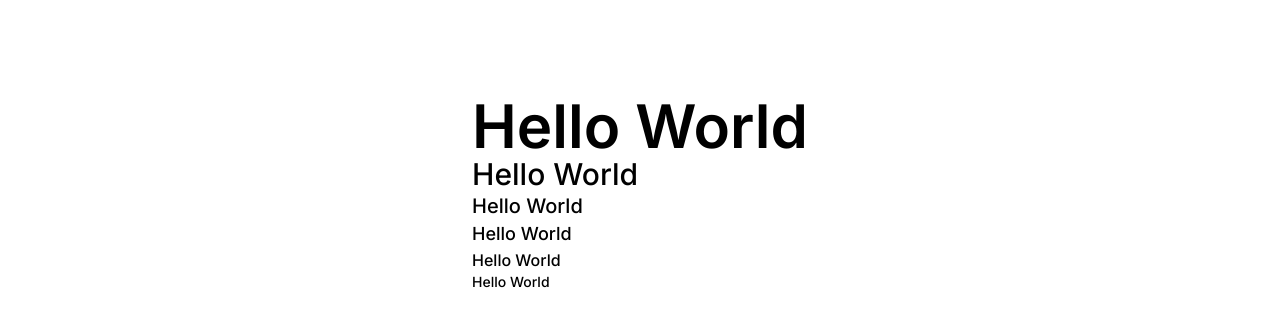
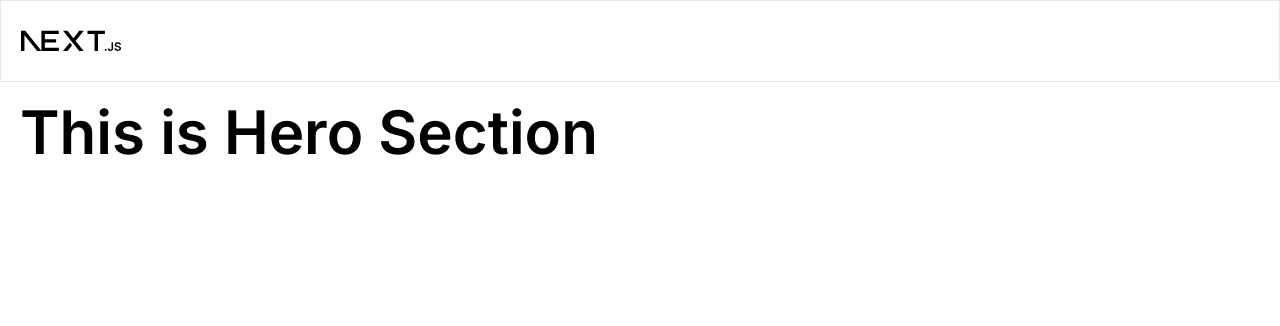
Before and after one commit to shahadat-robin/NextJS-Starter, a Next.js app: page / in a window 1280 px wide. Shown: the top 326 px of the page. Built offline with nearby package versions, Linux system fonts and the light colour scheme.

Commit message:
reusable container component updated

```diff
--- a/app/layout.tsx
+++ b/app/layout.tsx
@@ -1,3 +1,4 @@
+import AppLayout from '@/layout';
 import '@/styles/index.css';
 import type { Metadata } from 'next';
 import { Inter } from 'next/font/google';
@@ -20,7 +21,9 @@ export default function RootLayout({
 }>) {
   return (
     <html lang="en">
-      <body className={inter.className}>{children}</body>
+      <body className={inter.className}>
+        <AppLayout>{children}</AppLayout>
+      </body>
     </html>
   );
 }
--- a/src/components/button.tsx
+++ /dev/null
@@ -1,11 +0,0 @@
-import type { FC, PropsWithChildren } from 'react';
-
-interface Props extends PropsWithChildren {
-  size: string;
-}
-
-const Button: FC<Props> = ({ children }) => {
-  return <button>{children}</button>;
-};
-
-export default Button;
--- /dev/null
+++ b/src/components/button/index.tsx
@@ -0,0 +1,9 @@
+import { cn } from '@/utils/class-merge';
+import type { FC } from 'react';
+import type { IButtonProps } from './interface';
+
+const Button: FC<IButtonProps> = ({ children, className }) => (
+  <button className={cn(className)}>{children}</button>
+);
+
+export default Button;
--- /dev/null
+++ b/src/components/button/interface.ts
@@ -0,0 +1,6 @@
+import type { ClassValue } from 'clsx';
+import type { PropsWithChildren } from 'react';
+
+export interface IButtonProps extends PropsWithChildren {
+  className?: ClassValue;
+}
--- /dev/null
+++ b/src/components/container/index.tsx
@@ -0,0 +1,13 @@
+import { cn } from '@/utils/class-merge';
+import { forwardRef } from 'react';
+import type { IContainerProps } from './interface';
+
+const Container = forwardRef<HTMLDivElement, IContainerProps>(({ children, className }, ref) => (
+  <div ref={ref} className={cn('container', className)}>
+    {children}
+  </div>
+));
+
+Container.displayName = 'Container';
+
+export default Container;
--- /dev/null
+++ b/src/components/container/interface.ts
@@ -0,0 +1,6 @@
+import type { ClassValue } from 'clsx';
+import type { PropsWithChildren } from 'react';
+
+export interface IContainerProps extends PropsWithChildren {
+  className?: ClassValue;
+}
--- /dev/null
+++ b/src/layout/header.tsx
@@ -0,0 +1,21 @@
+import Container from '@/components/container';
+import Image from 'next/image';
+import type { FC } from 'react';
+
+const AppHeader: FC = () => {
+  return (
+    <header className="border p-5 sticky top-0 bg-white z-50">
+      <Container>
+        <Image
+          src="/next.svg"
+          alt="Brand logo"
+          width={100}
+          height={50}
+          className="h-10 cursor-pointer"
+        />
+      </Container>
+    </header>
+  );
+};
+
+export default AppHeader;
--- /dev/null
+++ b/src/layout/index.tsx
@@ -0,0 +1,15 @@
+'use client';
+
+import type { FC, PropsWithChildren } from 'react';
+import AppHeader from './header';
+
+const AppLayout: FC<PropsWithChildren> = ({ children }) => {
+  return (
+    <>
+      <AppHeader />
+      <main className="p-5">{children}</main>
+    </>
+  );
+};
+
+export default AppLayout;
--- /dev/null
+++ b/src/page-builder/home-page/hero-section.tsx
@@ -0,0 +1,15 @@
+import Container from '@/components/container';
+import Typography from '@/components/typography';
+import type { FC } from 'react';
+
+const HeroSection: FC = () => {
+  return (
+    <section className="min-h-screen">
+      <Container>
+        <Typography variant="h1">This is Hero Section</Typography>
+      </Container>
+    </section>
+  );
+};
+
+export default HeroSection;
--- a/src/page-builder/home-page/index.tsx
+++ b/src/page-builder/home-page/index.tsx
@@ -1,20 +1,13 @@
 'use client';
 
-import Typography from '@/components/typography';
 import type { FC } from 'react';
+import HeroSection from './hero-section';
 
 const HomePage: FC = () => {
   return (
-    <main className="flex min-h-screen flex-col items-center justify-between p-24">
-      <div>
-        <Typography variant="h1">Hello World</Typography>
-        <Typography variant="h2">Hello World</Typography>
-        <Typography variant="h3">Hello World</Typography>
-        <Typography variant="h4">Hello World</Typography>
-        <Typography variant="h5">Hello World</Typography>
-        <Typography variant="h6">Hello World</Typography>
-      </div>
-    </main>
+    <>
+      <HeroSection />
+    </>
   );
 };
 
--- a/tailwind.config.ts
+++ b/tailwind.config.ts
@@ -3,7 +3,11 @@ import type { Config } from 'tailwindcss';
 const config: Config = {
   content: ['./src/**/*.{js,ts,jsx,tsx,mdx}', './app/**/*.{js,ts,jsx,tsx,mdx}'],
   theme: {
-    extend: {},
+    extend: {
+      container: {
+        center: true,
+      },
+    },
   },
   plugins: [],
 };
```
